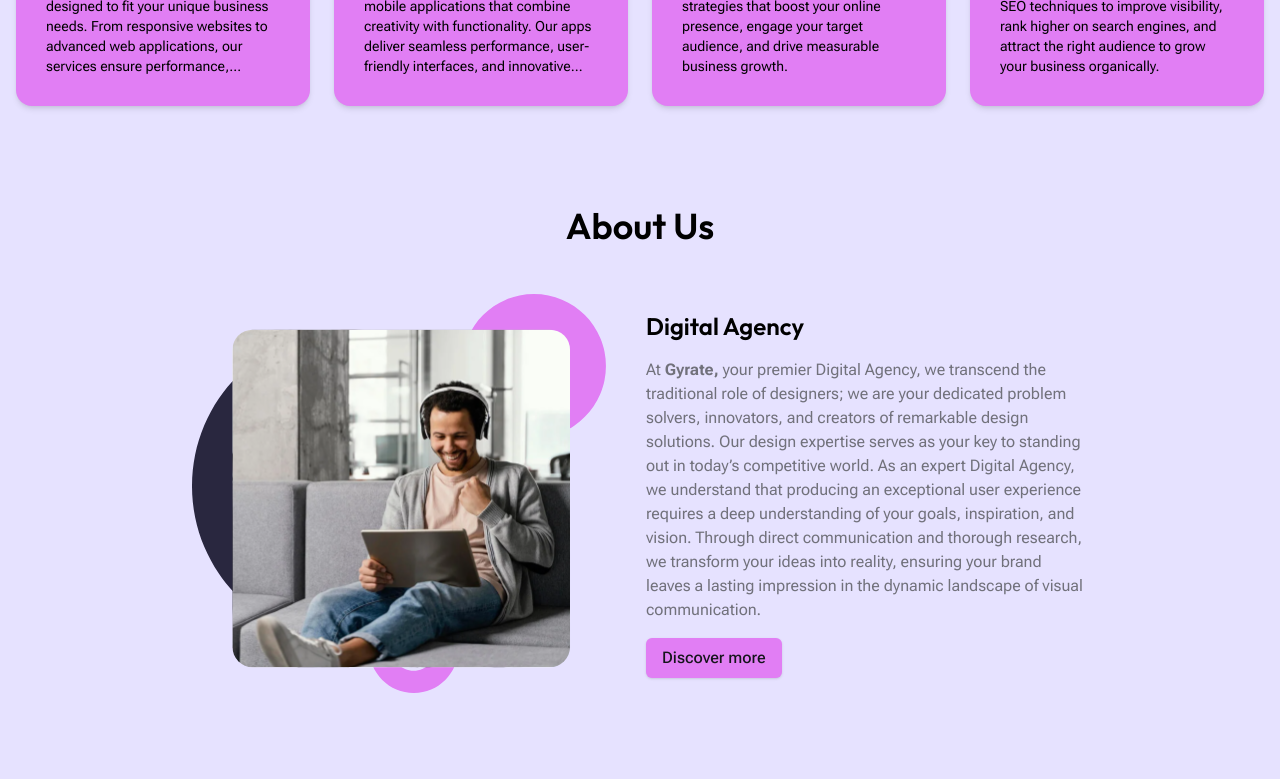
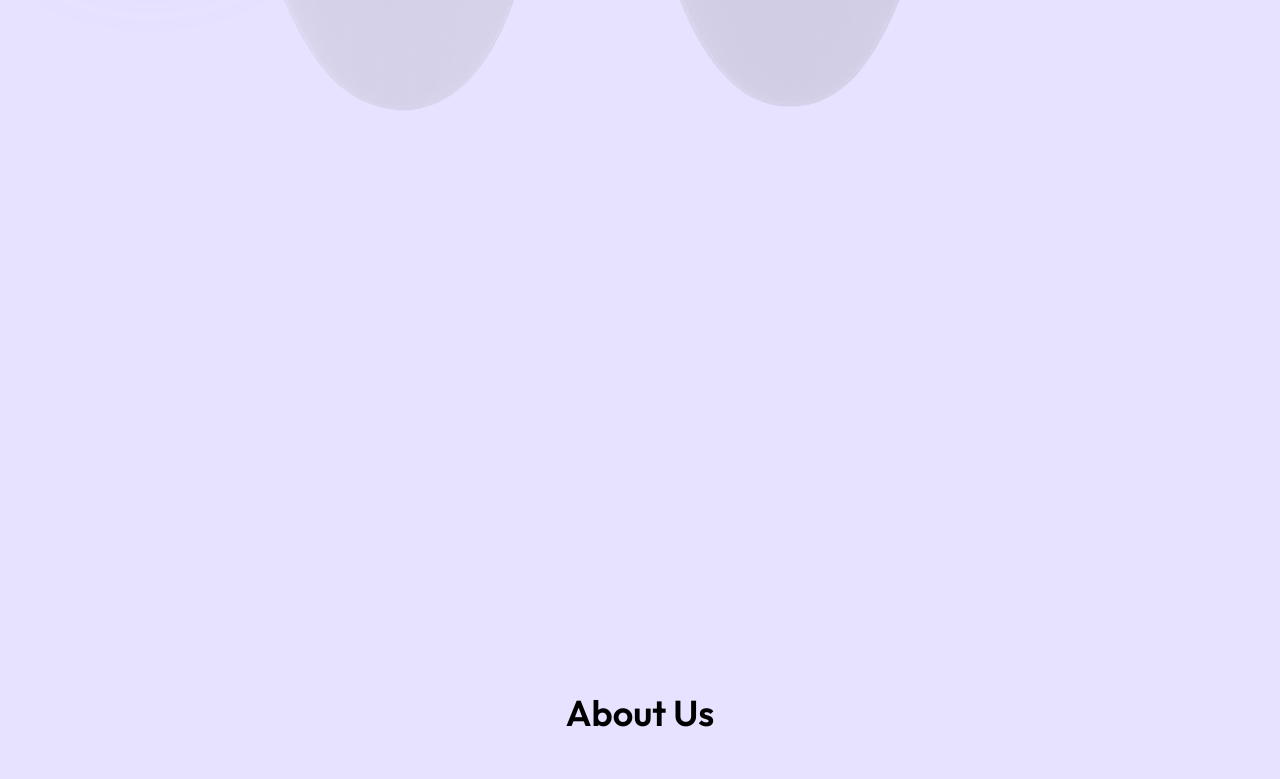
Before and after one commit to gyratedigital/GyrateDigital, a Next.js app: page / in a window 1280 px wide. Shown: the part 680-1459 px from the top of the page. Built offline with nearby package versions, Linux system fonts and the light colour scheme.

Commit message:
Animations and scrolls added

```diff
--- a/app/components/FeaturedCategoryCards.tsx
+++ b/app/components/FeaturedCategoryCards.tsx
@@ -2,13 +2,21 @@
 
 import * as React from 'react'
 import { featuredCategories } from "../data/featuredCategory";
+import useHorizontalScroll from '../hooks/horizontalScroll';
 
 export default function FeaturedCategories() {
+    useHorizontalScroll();
     return (
-        <div className="container px-4 mx-auto">
-            <div className="grid gap-6 sm:grid-cols-2 lg:grid-cols-4">
+        <section className="relative overflow-hidden" id="horizontal-scroll">
+            <div className="sticky top-0 h-screen flex items-center">
+                {/* Horizontal track */}
+                <div className="flex gap-6 px-10 will-change-transform" id="horizontal-track">
                     {featuredCategories.map((cat) => (
-                    <div key={cat.id} className="card bg-primary p-[30px] rounded-2xl shadow-md bg-[url('/card-bg.svg')] bg-[60%] bg-top-right bg-no-repeat">
+                        <div
+                            key={cat.id}
+                            className="min-w-[350px] lg:min-w-[400px] card bg-primary p-[30px] rounded-2xl shadow-md
+                                       bg-[url('/card-bg.svg')] bg-[60%] bg-top-right bg-no-repeat"
+                        >
                             <p className="text-card-dark text-xs mb-5">{cat.number}</p>
                             <h3 className="text-card-dark text-2xl font-semibold mb-5">
                                 {(Array.isArray(cat.title) ? cat.title : [cat.title]).map((ti, i) => (
@@ -22,5 +30,6 @@ export default function FeaturedCategories() {
                     ))}
                 </div>
             </div>
-    );
+        </section>
+    )
 }
--- a/app/components/HomeBanner.tsx
+++ b/app/components/HomeBanner.tsx
@@ -8,7 +8,7 @@ import { ArrowRight } from 'lucide-react'
 export default function HeroSection() {
 
     return(
-        <div className="w-full flex items-center justify-between pt-[80px]">
+        <div className="w-full flex items-center justify-between pt-[80px] h-screen">
             <div className="container px-4 relative flex sm:flex-row flex-col justify-center items-center pt-12 md:pt-16 lg:pt-20 pb-16 md:pb-20 lg:pb-24 mx-auto px-4 gap-12 animate__animated animate__bounce">
                 <div className="hero-content flex flex-col gap-2 sm:w-4xl w-full items-center text-center">
                     <div className="absolute z-0 w-[300px] h-[300px] blur-[50px] right-0 top-0 rounded-full bg-[radial-gradient(circle,rgba(225,126,244,0.6)_0%,rgba(9,9,17,0)_60%)]"></div>
--- /dev/null
+++ b/app/hooks/horizontalScroll.ts
@@ -0,0 +1,29 @@
+'use client'
+
+import { useEffect } from "react";
+import gsap from "gsap";
+import { ScrollTrigger } from "gsap/ScrollTrigger";
+
+gsap.registerPlugin(ScrollTrigger);
+
+export default function useHorizontalScroll() {
+  useEffect(() => {
+    const track = document.querySelector<HTMLElement>("#horizontal-track");
+    const section = document.querySelector<HTMLElement>("#horizontal-scroll");
+
+    if (track && section) {
+      const totalScroll = track.scrollWidth - window.innerWidth;
+
+      gsap.to(track, {
+        x: () => -totalScroll,
+        ease: "none",
+        scrollTrigger: {
+          trigger: section,
+          pin: true,
+          scrub: 1,
+          end: () => `+=${totalScroll}`,
+        },
+      });
+    }
+  }, []);
+}
--- a/package.json
+++ b/package.json
@@ -15,6 +15,7 @@
     "animate.css": "^4.1.1",
     "class-variance-authority": "^0.7.1",
     "clsx": "^2.1.1",
+    "gsap": "^3.13.0",
     "lucide-react": "^0.541.0",
     "next": "15.5.0",
     "react": "19.1.0",
```
Also changed, not shown: 1 other file (tests, documents, lock files or other folders). Lines whose indentation alone changed are shown as unchanged.
